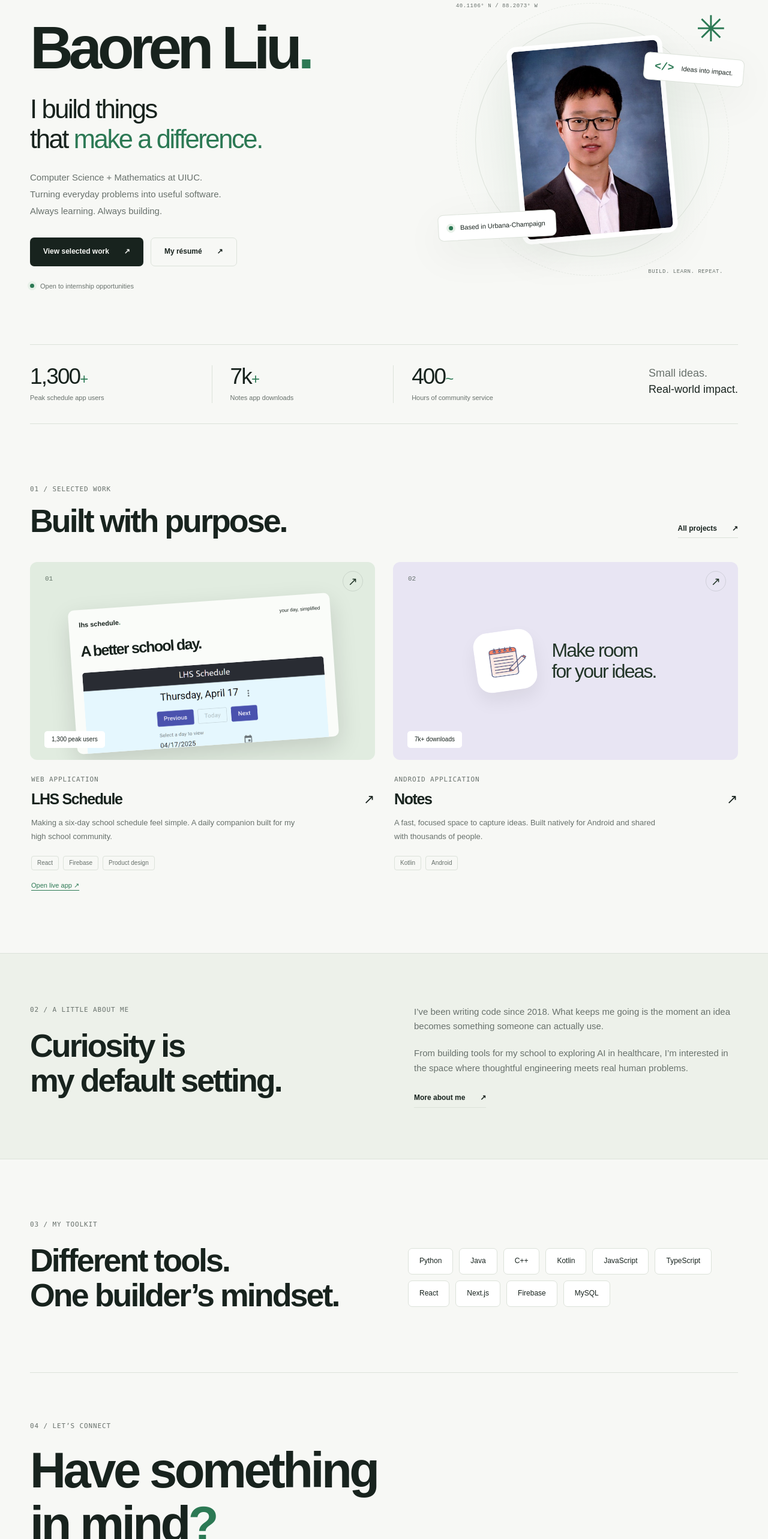
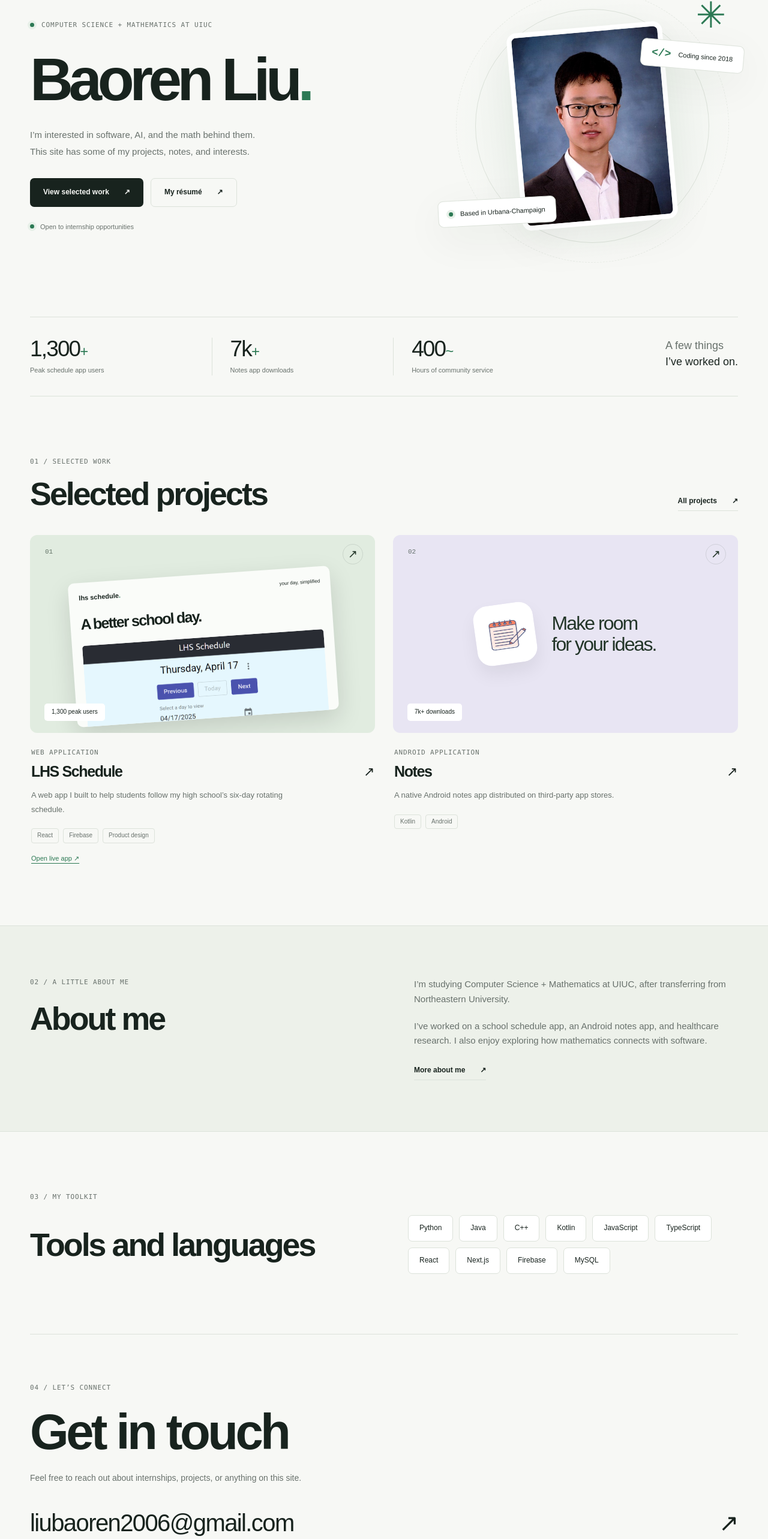
Before and after one commit to RoboticReaper/NextJS-Portfolio, a Next.js app: page / in a window 1280 px wide. Shown: the part 203-2769 px from the top of the page at 60% size. Built offline with nearby package versions, Linux system fonts and the light colour scheme.

Commit message:
Use a straightforward personal voice throughout the portfolio

```diff
--- a/app/error.tsx
+++ b/app/error.tsx
@@ -2,9 +2,9 @@
 export default function ErrorPage({ reset }: { reset: () => void }) {
   return (
     <section className="container page-heading">
-      <p className="eyebrow">A small hiccup</p>
-      <h1>Let’s try that again.</h1>
-      <p>Something interrupted this page.</p>
+      <p className="eyebrow">Page error</p>
+      <h1>Something went wrong</h1>
+      <p>This page couldn’t load. Please try again.</p>
       <button className="button primary" onClick={reset}>
         Try again ↻
       </button>
--- a/app/layout.tsx
+++ b/app/layout.tsx
@@ -49,9 +49,7 @@ export default function RootLayout({
               <Link className="wordmark" href="/">
                 bl<span className="accent">.</span>
               </Link>
-              <p>
-                Made with curiosity. © {new Date().getFullYear()} Baoren Liu.
-              </p>
+              <p>© {new Date().getFullYear()} Baoren Liu.</p>
               <a
                 href={siteConfig.links.github}
                 target="_blank"
--- a/app/not-found.tsx
+++ b/app/not-found.tsx
@@ -2,9 +2,9 @@ import Link from "next/link";
 export default function NotFound() {
   return (
     <section className="container page-heading">
-      <p className="eyebrow">404 / A wrong turn</p>
-      <h1>Nothing here. Yet.</h1>
-      <p>Let’s get you back to something useful.</p>
+      <p className="eyebrow">404</p>
+      <h1>Page not found</h1>
+      <p>This page doesn’t exist or may have moved.</p>
       <Link className="button primary" href="/">
         Back home ↗
       </Link>
--- a/app/page.tsx
+++ b/app/page.tsx
@@ -7,8 +7,8 @@ export default function Home() {
       <section className="hero container">
         <div className="hero-copy">
           <p className="eyebrow">
-            <span className="status-dot" /> Developer · Problem solver · Curious
-            human
+            <span className="status-dot" /> Computer Science + Mathematics at
+            UIUC
           </p>
           <h1>
             Baoren Liu
@@ -16,16 +16,10 @@ export default function Home() {
               .
             </span>
           </h1>
-          <h2>
-            I build things
-            <br />
-            that <span className="hero-emphasis">make a difference.</span>
-          </h2>
           <p className="hero-description">
-            Computer Science + Mathematics at UIUC.
-            <br className="desktop-break" /> Turning everyday problems into
-            useful software.
-            <br className="desktop-break" /> Always learning. Always building.
+            I’m interested in software, AI, and the math behind them.
+            <br className="desktop-break" /> This site has some of my projects,
+            notes, and interests.
           </p>
           <div className="hero-actions">
             <Link className="button primary" href="#work">
@@ -58,7 +52,7 @@ export default function Home() {
             />
           </div>
           <div className="floating-label label-code">
-            <span className="accent">&lt;/&gt;</span> Ideas into impact.
+            <span className="accent">&lt;/&gt;</span> Coding since 2018
           </div>
           <div className="floating-label label-location">
             <span className="status-dot" /> Based in Urbana-Champaign
@@ -66,7 +60,6 @@ export default function Home() {
           <span className="visual-plus" aria-hidden="true">
             ✳
           </span>
-          <div className="visual-coordinate bottom">BUILD. LEARN. REPEAT.</div>
         </div>
       </section>
       <div className="container">
@@ -90,9 +83,9 @@ export default function Home() {
             <span>Hours of community service</span>
           </div>
           <p>
-            Small ideas.
+            A few things
             <br />
-            <span>Real-world impact.</span>
+            <span>I’ve worked on.</span>
           </p>
         </div>
       </div>
@@ -100,7 +93,7 @@ export default function Home() {
         <div className="section-heading">
           <div>
             <p className="eyebrow">01 / Selected work</p>
-            <h2>Built with purpose.</h2>
+            <h2>Selected projects</h2>
           </div>
           <Link className="text-link" href="/projects">
             All projects <span aria-hidden="true">↗</span>
@@ -116,21 +109,17 @@ export default function Home() {
         <div className="container about-band-inner">
           <div>
             <p className="eyebrow">02 / A little about me</p>
-            <h2>
-              Curiosity is
-              <br />
-              my default setting.
-            </h2>
+            <h2>About me</h2>
           </div>
           <div>
             <p>
-              I’ve been writing code since 2018. What keeps me going is the
-              moment an idea becomes something someone can actually use.
+              I’m studying Computer Science + Mathematics at UIUC, after
+              transferring from Northeastern University.
             </p>
             <p>
-              From building tools for my school to exploring AI in healthcare,
-              I’m interested in the space where thoughtful engineering meets
-              real human problems.
+              I’ve worked on a school schedule app, an Android notes app, and
+              healthcare research. I also enjoy exploring how mathematics
+              connects with software.
             </p>
             <Link className="text-link" href="/about">
               More about me <span aria-hidden="true">↗</span>
@@ -140,11 +129,7 @@ export default function Home() {
       </section>
       <section className="section container skills-section">
         <p className="eyebrow">03 / My toolkit</p>
-        <h2>
-          Different tools.
-          <br />
-          One builder’s mindset.
-        </h2>
+        <h2>Tools and languages</h2>
         <div className="skill-list">
           {skills.map((skill) => (
             <span key={skill}>{skill}</span>
@@ -153,14 +138,10 @@ export default function Home() {
       </section>
       <section className="contact-section container" id="contacts">
         <p className="eyebrow">04 / Let’s connect</p>
-        <h2>
-          Have something
-          <br />
-          in mind<span className="accent">?</span>
-        </h2>
+        <h2>Get in touch</h2>
         <p>
-          I’d love to hear about it. Projects, opportunities,
-          <br className="desktop-break" /> or just a good conversation.
+          Feel free to reach out about internships, projects, or anything on
+          this site.
         </p>
         <a className="contact-email" href={siteConfig.links.email}>
           liubaoren2006@gmail.com <span aria-hidden="true">↗</span>
--- a/components/intro.tsx
+++ b/components/intro.tsx
@@ -36,9 +36,7 @@ export function NameIntro() {
     >
       <div className="intro-grid" />
       <div className="intro-type">
-        <span className="intro-caption">
-          A curious mind. A builder at heart.
-        </span>
+        <span className="intro-caption">Personal website</span>
         <div className="intro-name">
           {"Baoren Liu".split("").map((letter, i) => (
             <span key={i} style={{ "--letter": i } as React.CSSProperties}>
@@ -48,9 +46,7 @@ export function NameIntro() {
           <span className="intro-dot">.</span>
         </div>
         <div className="intro-line" />
-        <span className="intro-caption">
-          Welcome to my corner of the internet
-        </span>
+        <span className="intro-caption">Welcome</span>
       </div>
     </div>
   );
--- a/config/site.ts
+++ b/config/site.ts
@@ -1,7 +1,7 @@
 export const siteConfig = {
-  name: "Baoren Liu — Developer & Problem Solver",
+  name: "Baoren Liu",
   description:
-    "Computer Science + Mathematics at UIUC. Building useful software, exploring AI, and turning curiosity into things people use.",
+    "Computer Science + Mathematics student at UIUC. A few projects, interests, and things I’m learning along the way.",
   links: {
     github: "https://github.com/RoboticReaper",
     instagram: "https://www.instagram.com/littleant2333/",
@@ -15,7 +15,7 @@ export const projects = [
     title: "LHS Schedule",
     category: "Web application",
     description:
-      "Making a six-day school schedule feel simple. A daily companion built for my high school community.",
+      "A web app I built to help students follow my high school’s six-day rotating schedule.",
     impact: "1,300 peak users",
     tags: ["React", "Firebase", "Product design"],
     href: "/projects/lhsschedule",
@@ -27,7 +27,7 @@ export const projects = [
     title: "Notes",
     category: "Android application",
     description:
-      "A fast, focused space to capture ideas. Built natively for Android and shared with thousands of people.",
+      "A native Android notes app distributed on third-party app stores.",
     impact: "7k+ downloads",
     tags: ["Kotlin", "Android"],
     href: "https://com-hoversfw-notes.en.aptoide.com/app",
@@ -39,8 +39,8 @@ export const projects = [
     title: "Fourier Series Visualizer",
     category: "Math × code",
     description:
-      "Turning curves into a symphony of rotating circles. An exploration of the mathematics behind drawing.",
-    impact: "From equations to motion",
+      "A visualizer that uses Fourier series to draw SVGs and 2D parametric curves.",
+    impact: "SVG and parametric curves",
     tags: ["Python", "Mathematics"],
     href: "https://github.com/RoboticReaper/Fourier-Series-Visualization",
     external: "https://github.com/RoboticReaper/Fourier-Series-Visualization",
@@ -51,8 +51,8 @@ export const projects = [
     title: "Coaching Website",
     category: "Full-stack application",
     description:
-      "An online home for coaching: lesson bookings, Stripe payments, photo galleries, and student communication.",
-    impact: "Booking to checkout",
+      "A coaching website with lesson bookings, Stripe payments, photo galleries, and student communication.",
+    impact: "Lesson bookings",
     tags: ["Web development", "Stripe"],
     href: "https://barry-tennis-website.vercel.app/",
     external: "https://barry-tennis-website.vercel.app/",
@@ -63,8 +63,8 @@ export const projects = [
     title: "Naive Bayes Spam Detection",
     category: "Machine learning",
     description:
-      "A probabilistic spam classifier inspired by discrete structures. Putting classroom theory to work.",
-    impact: "Probability in practice",
+      "A spam classifier using Naive Bayes, inspired by my discrete structures class.",
+    impact: "Naive Bayes classifier",
     tags: ["Python", "Machine learning"],
     href: "https://github.com/RoboticReaper/NaiveBayesSpam",
     external: "https://github.com/RoboticReaper/NaiveBayesSpam",
```
Also changed, not shown: app/about/page.tsx (+15 -20 lines), app/projects/page.tsx (+5 -7 lines), 1 other file (tests, documents, lock files or other folders).
